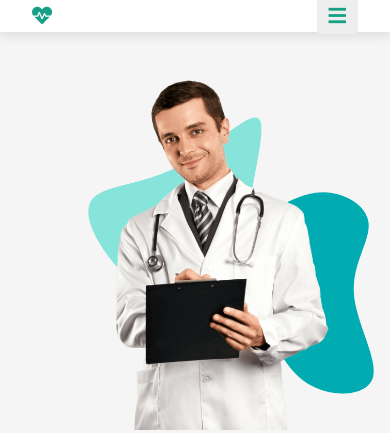
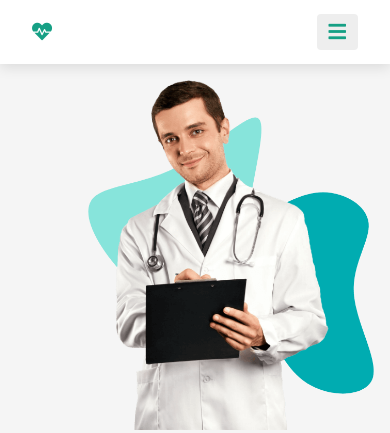
Before and after one commit to FatemehAsi/hospital-website, a plain HTML site: page index.html in a window 390 px wide. Shown: the top 433 px of the page. Drawn offline with Linux system fonts and the light colour scheme.

Commit message:
Update style.css

```diff
--- a/css/style.css
+++ b/css/style.css
@@ -547,7 +547,7 @@ Blogs section End */
     }
 
     .header{
-        padding: 2rem;
+        padding: 4rem 4rem;
     }
     section{
         padding: 2rem;
```
